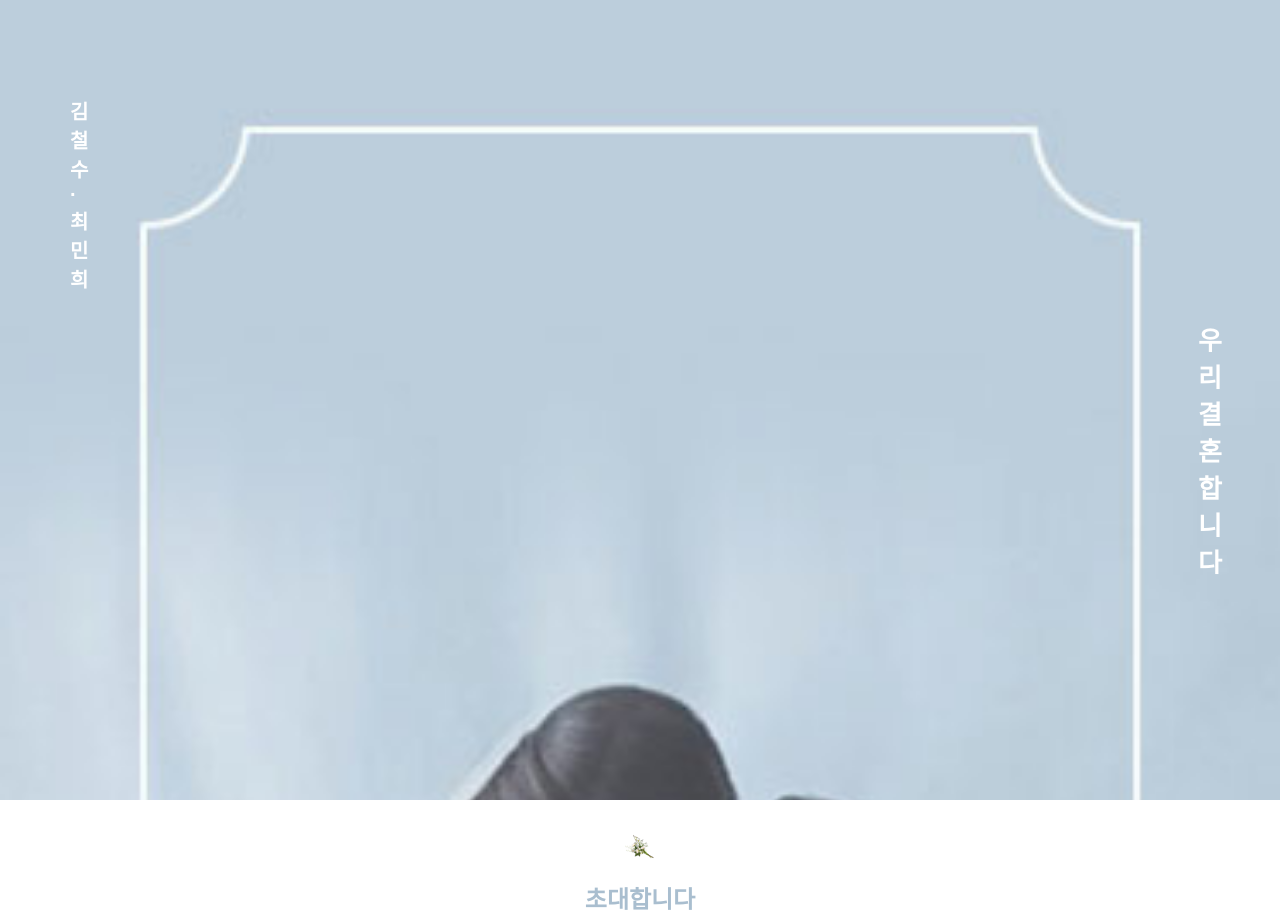
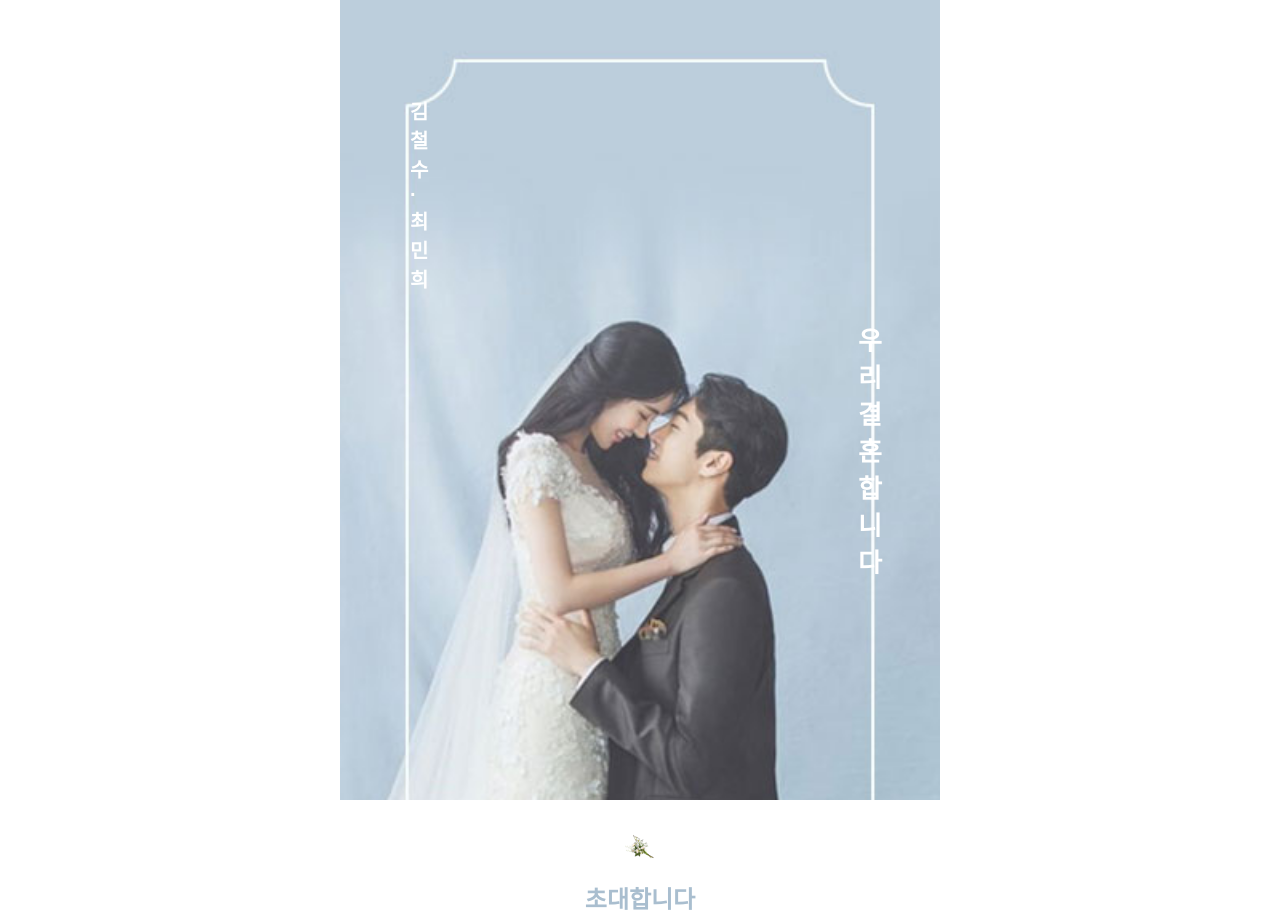
Before and after one commit to vol2028/invitation, a plain HTML site: page index.html in a window 1280 px wide. Shown: the top 918 px of the page. Drawn offline with Linux system fonts and the light colour scheme; a web font is replaced by a local one.

Commit message:
Add files via upload

```diff
--- a/css/style.css
+++ b/css/style.css
@@ -52,6 +52,8 @@
     margin: 0 auto;
     font-size: 16px;
     font-family: 'SF_HambakSnow',"NanumSquare","NanumSquareBold", sans-serif;
+    max-width: 600px;
+    width: 100%;
   }
 
   /* 배경 */
@@ -84,7 +86,7 @@
     right:58px;
     color:#fff;
     font-size: 26px;
-    font-family: ;
+    font-weight: 800;
    }
 
  /* 초대합니다 */
```
